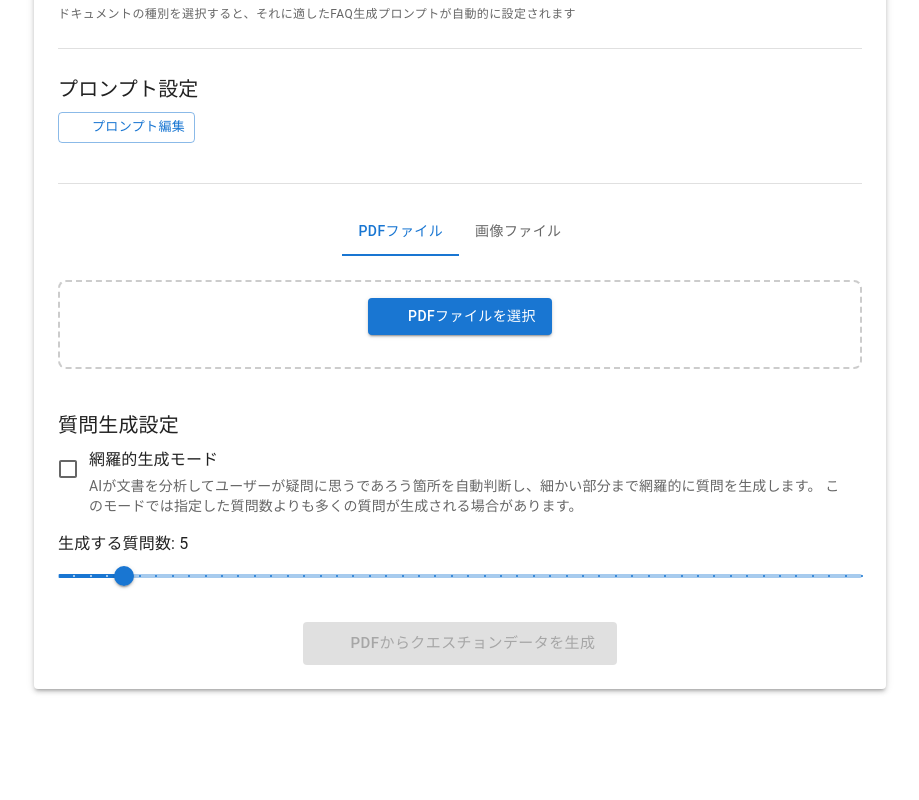
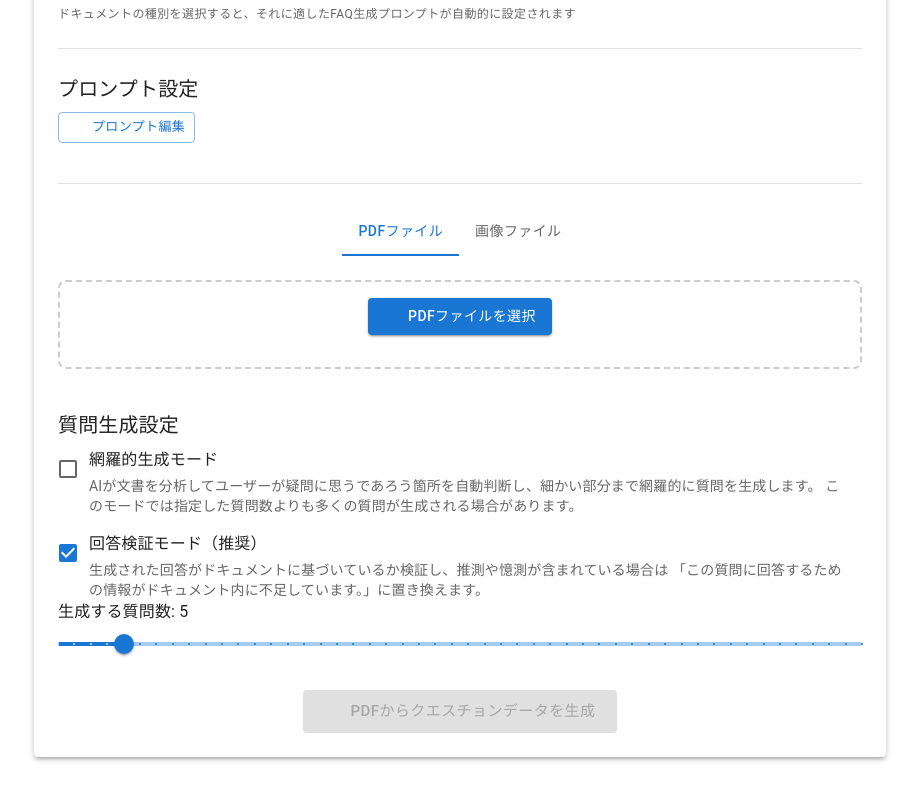
Before and after one commit to dik-ab/qa-test, a Next.js app: page / in a window 1280 px wide. Shown: the part 362-1162 px from the top of the page, without its empty margins (180-1099 px from the left). Before the commit the page ends 1115 px from the top, so only its background shows below. Built offline with nearby package versions, Linux system fonts and the light colour scheme; some icons are missing.

Commit message:
feat: add validation mode toggle for improved answer verification in question generation

```diff
--- a/src/app/page.tsx
+++ b/src/app/page.tsx
@@ -87,6 +87,7 @@ export default function Home() {
   const [similarityResult, setSimilarityResult] = useState<SimilarityResult | null>(null);
   const [isSimilarityLoading, setIsSimilarityLoading] = useState(false);
   const [documentType, setDocumentType] = useState<DocumentType>('general');
+  const [enableValidation, setEnableValidation] = useState<boolean>(true);
   const fileInputRef = useRef<HTMLInputElement>(null);
 
   // ファイルタイプ変更ハンドラー
@@ -222,6 +223,7 @@ export default function Home() {
       formData.append('comprehensiveMode', comprehensiveMode.toString());
       formData.append('fileType', fileType);
       formData.append('documentType', documentType);
+      formData.append('enableValidation', enableValidation.toString());
 
       // カスタムプロンプトが現在のドキュメントタイプのデフォルトと異なる場合のみ送信
       if (customPrompt !== DOCUMENT_TYPE_PROMPTS[documentType]) {
@@ -431,6 +433,7 @@ export default function Home() {
                 質問生成設定
               </Typography>
 
+              <Box sx={{ display: 'flex', flexDirection: 'column', gap: 2 }}>
                 <FormControlLabel
                   control={
                     <Checkbox
@@ -450,8 +453,31 @@ export default function Home() {
                       </Typography>
                     </Box>
                   }
-                sx={{ alignItems: 'flex-start', mb: 2 }}
+                  sx={{ alignItems: 'flex-start' }}
                 />
+
+                <FormControlLabel
+                  control={
+                    <Checkbox
+                      checked={enableValidation}
+                      onChange={(e) => setEnableValidation(e.target.checked)}
+                      color="primary"
+                    />
+                  }
+                  label={
+                    <Box>
+                      <Typography variant="body1" component="span">
+                        回答検証モード（推奨）
+                      </Typography>
+                      <Typography variant="body2" color="text.secondary" sx={{ display: 'block', mt: 0.5 }}>
+                        生成された回答がドキュメントに基づいているか検証し、推測や憶測が含まれている場合は
+                        「この質問に回答するための情報がドキュメント内に不足しています。」に置き換えます。
+                      </Typography>
+                    </Box>
+                  }
+                  sx={{ alignItems: 'flex-start' }}
+                />
+              </Box>
 
               <Box sx={{ opacity: comprehensiveMode ? 0.5 : 1 }}>
                 <Typography gutterBottom>
```
Lines whose indentation alone changed are shown as unchanged.
